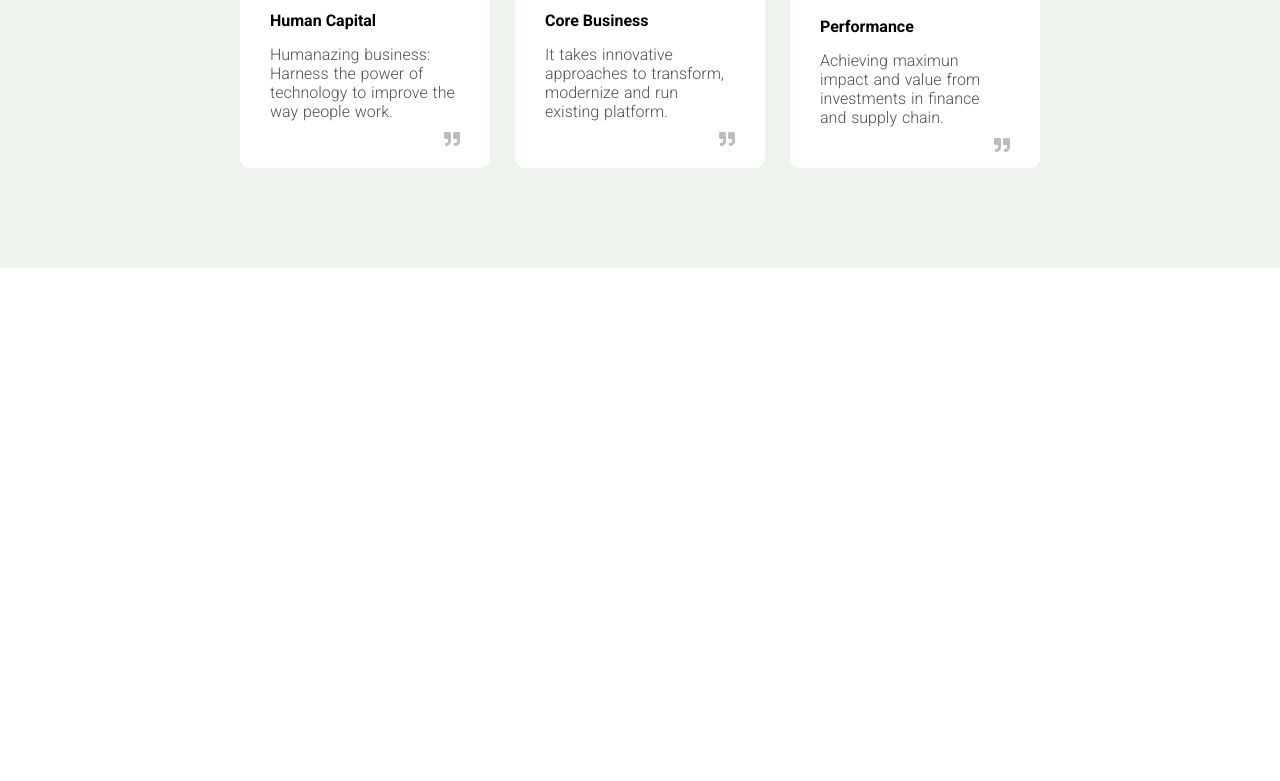
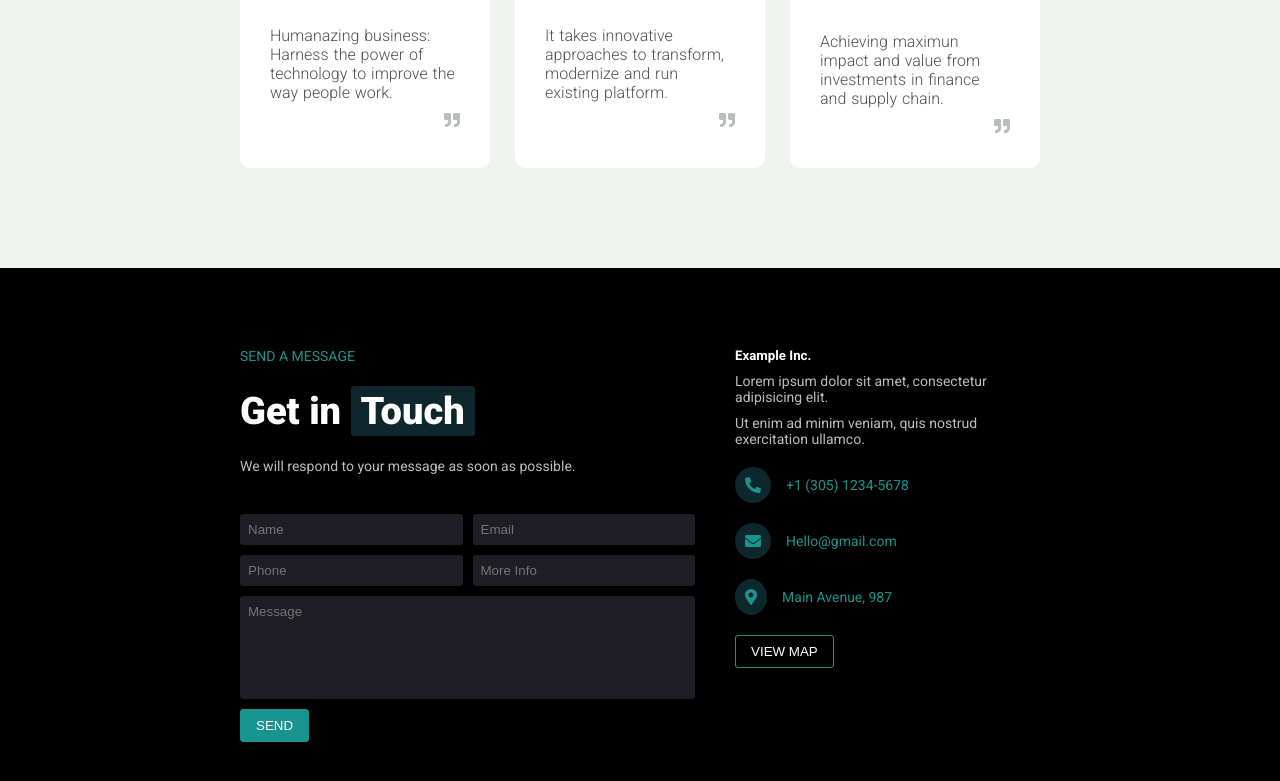
Before and after one commit to FrancescaLai/proj-html-vuejs, a website: page index.html in a window 1280 px wide. Shown: the part 3046-3827 px from the top of the page. Before the commit the page ends 3314 px from the top, so only its background shows below. Drawn offline with nearby package versions, Linux system fonts and the light colour scheme; a web font is replaced by a local one.

Commit message:
Footer ✓

```diff
--- a/index.html
+++ b/index.html
@@ -242,19 +242,16 @@
           <div class="boxes">
             <div class="box">
               <img src="img/logo-1.png" alt="">
-              <h4>Human Capital</h4>
               <p>Humanazing business: Harness the power of technology to improve the way people work.</p>
               <i class="fas fa-quote-right"></i>
             </div>
             <div class="box">
               <img src="img/logo-2.png" alt="">
-              <h4>Core Business</h4>
               <p>It takes innovative approaches to transform, modernize and run existing platform.</p>
               <i class="fas fa-quote-right"></i>
             </div>
             <div class="box">
               <img src="img/logo-3.png" alt="">
-              <h4>Performance</h4>
               <p>Achieving maximun impact and value from investments in finance and supply chain.</p>
               <i class="fas fa-quote-right"></i>
             </div>
@@ -266,6 +263,48 @@
 
     </main>
 
+    <footer>
+      <div class="container">
+        <div class="footer-left">
+          <p>SEND A MESSAGE</p>
+          <h3>Get in <span>Touch</span> </h3>
+          <p>We will respond to your message as soon as possible.</p>
+          <form class="input-form">
+            <div class="row">
+              <input type="text" placeholder="Name">
+              <input type="text" placeholder="Email" value="">
+            </div>
+            <div class="row">
+              <input type="text" placeholder="Phone">
+              <input type="text" placeholder="More Info" value="">
+            </div>
+            <div class="row">
+              <input type="text" placeholder="Message">
+            </div>
+            <button class="btn btn-full" type="button" name="button">SEND</button>
+          </form>
+        </div>
+        <div class="footer-right">
+          <h5>Example Inc.</h5>
+          <p>Lorem ipsum dolor sit amet, consectetur adipisicing elit.</p>
+          <p>Ut enim ad minim veniam, quis nostrud exercitation ullamco.</p>
+          <div class="footer-contact-info">
+            <i class="fas fa-phone-alt"></i>
+            <p>+1 (305) 1234-5678</p>
+          </div>
+          <div class="footer-contact-info">
+            <i class="fas fa-envelope"></i>
+            <p>Hello@gmail.com</p>
+          </div>
+          <div class="footer-contact-info">
+            <i class="fas fa-map-marker-alt"></i>
+            <p>Main Avenue, 987</p>
+          </div>
+          <button class="btn btn-empty" type="button" name="button">VIEW MAP</button>
+        </div>
+      </div>
+    </footer>
+
   </div>
 
   <script src="js/script.js" charset="utf-8"></script>
--- a/src/partials/_footer.scss
+++ b/src/partials/_footer.scss
@@ -0,0 +1,94 @@
+footer{
+  background-color: black;
+  padding: 30px 0px;
+
+  .container{
+    max-width: $small_container;
+    margin: auto;
+    padding: 50px 0px;
+    display: flex;
+
+    .footer-left{
+      width: 70%;
+      margin-right: 40px;
+
+      p{
+        font-size: $font_small;
+        color: $main_color_green;
+        margin-bottom: 10px;
+      }
+
+      h3{
+        font-weight: 800;
+        font-size: 38px;
+        margin: 25px 0px;
+        color: $main_color_white;
+
+        & span{
+          color: $main_color_white;
+          background-color: $dark_green;
+          padding: 3px 10px;
+          border-radius: 3px;
+        }
+
+        &+p{
+          color: $main_color_grey;
+          margin-bottom: 40px;
+        }
+      }
+
+      .row{
+        display: flex;
+        margin-bottom: 10px;
+
+        input{
+          width: 100%;
+          background-color: $dark_grey;
+          padding: 8px;
+          border: 0px;
+          border-radius: $btn_border_radius;
+          color: $strong_color_grey;
+        }
+
+        input:nth-child(2n){
+          margin-left: 10px;
+        }
+      }
+
+      .row:last-of-type input{
+        padding-bottom: 80px;
+      }
+    }
+
+    .footer-right{
+      h5{
+        color: $main_color_white;
+        font-weight: bold;
+      }
+      p{
+        color: $main_color_grey;
+        margin-top: 10px;
+        font-size: $font_small;
+      }
+
+      .footer-contact-info{
+        margin: 20px 0px;
+        color: $main_color_green;
+        display: flex;
+        align-items: center;
+
+        p{
+          margin-top: 0px;
+          color: $main_color_green;
+          margin-left: 15px;
+        }
+
+        .fas{
+          background-color: $dark_green;
+          padding: 10px;
+          border-radius: 50%;
+        }
+      }
+    }
+  }
+}
--- a/src/partials/_section5.scss
+++ b/src/partials/_section5.scss
@@ -51,6 +51,7 @@
 
         & img{
           width: 50%;
+          margin-bottom: 30px;
         }
 
         h4{
--- a/src/partials/_variables.scss
+++ b/src/partials/_variables.scss
@@ -5,6 +5,7 @@ $half_container: 50%;
 // Colors
 $main_color_grey: #babdbe;
 $strong_color_grey: #505051;
+$dark_grey: #1D1D23;
 $main_color_white: #ffff;
 $main_color_green: #1a948f;
 $strong_color_green: #097a7c;
```
Also changed, not shown: dist/app.css.
